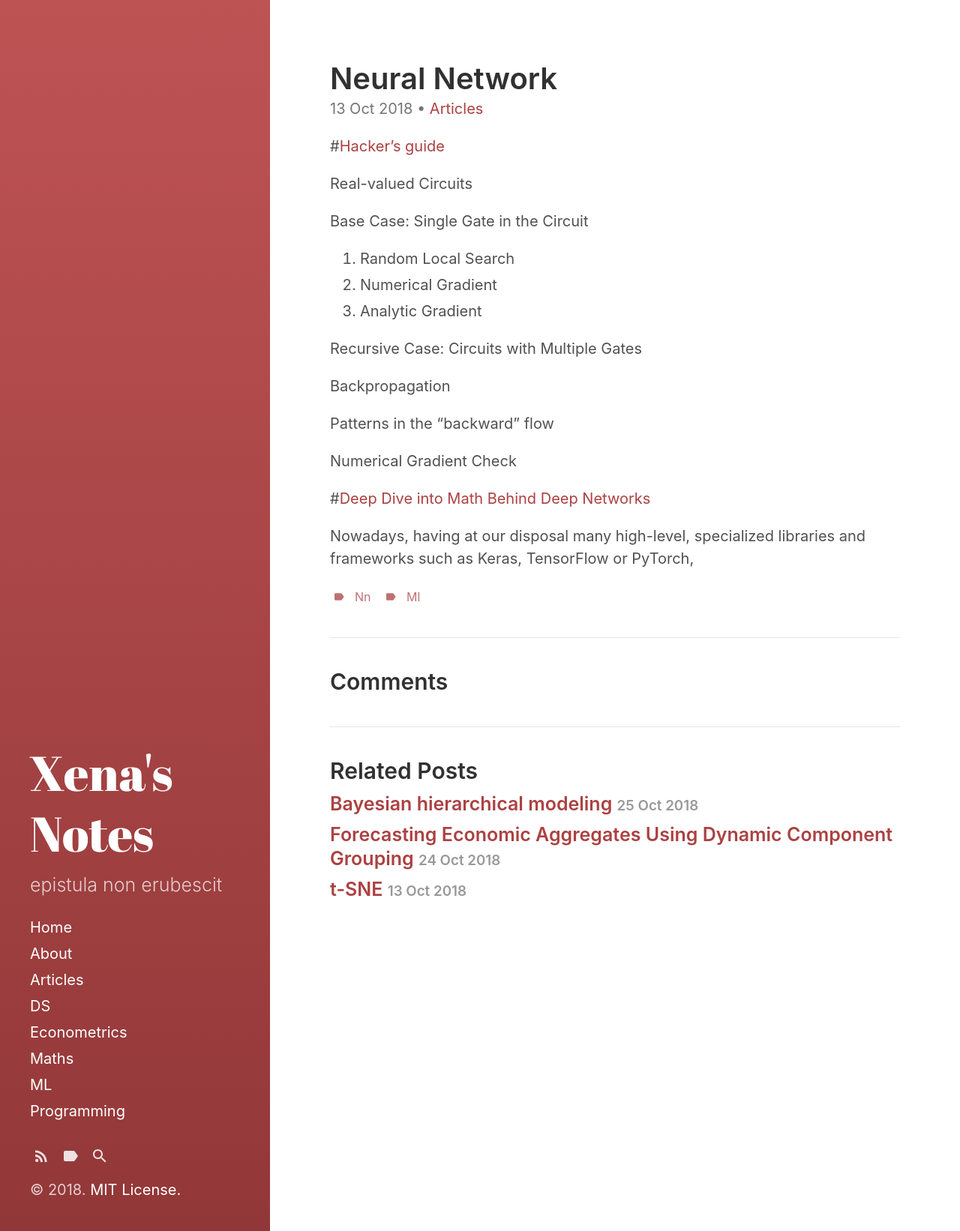
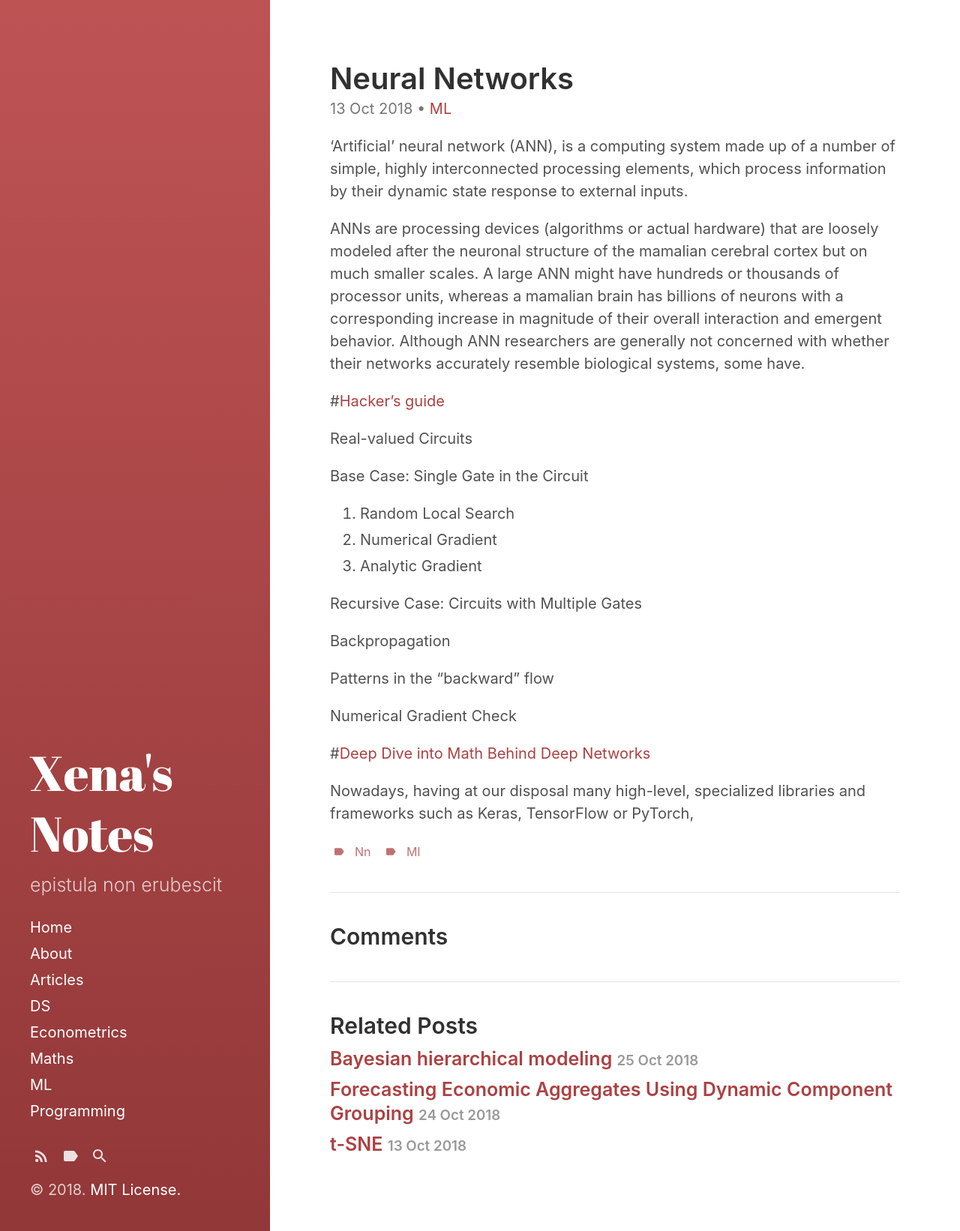
Before and after one commit to xenakas/gitpage, a Jekyll site: the page built from _posts/2018-10-13-articles-nn.md, in a window 1280 px wide. Shown: the whole page at 75% size. Built offline with Jekyll 4.4.1, drawn with Linux system fonts in a browser that asks for light colours.

Commit message:
Update 2018-10-13-articles-nn.md

```diff
--- a/_posts/2018-10-13-articles-nn.md
+++ b/_posts/2018-10-13-articles-nn.md
@@ -1,23 +1,31 @@
 ---
 layout: post
-title: "Neural Network"
+title: "Neural Networks"
 excerpt_separator: "<!--more-->"
 categories:
-  - Articles
+  - ML
 tags:
   - nn
   - ml
 ---
 
+'Artificial' neural network (ANN), is a computing system made up of a number of simple, highly
+interconnected processing elements, which process information by their dynamic state response
+to external inputs.
 
+ANNs are processing devices (algorithms or actual hardware) that are loosely modeled
+after the neuronal structure of the mamalian cerebral cortex but on much smaller scales.
+A large ANN might have hundreds or thousands of processor units, whereas a mamalian brain has billions
+of neurons with a corresponding increase in magnitude of their overall interaction and emergent behavior. Although ANN researchers are generally not concerned with whether their networks accurately resemble
+biological systems, some have.
+
+<!--more-->
 
 #[Hacker’s guide](http://karpathy.github.io/neuralnets/)
 
 Real-valued Circuits
 
 Base Case: Single Gate in the Circuit
-
-<!--more-->
 
 1. Random Local Search
 2. Numerical Gradient
```
